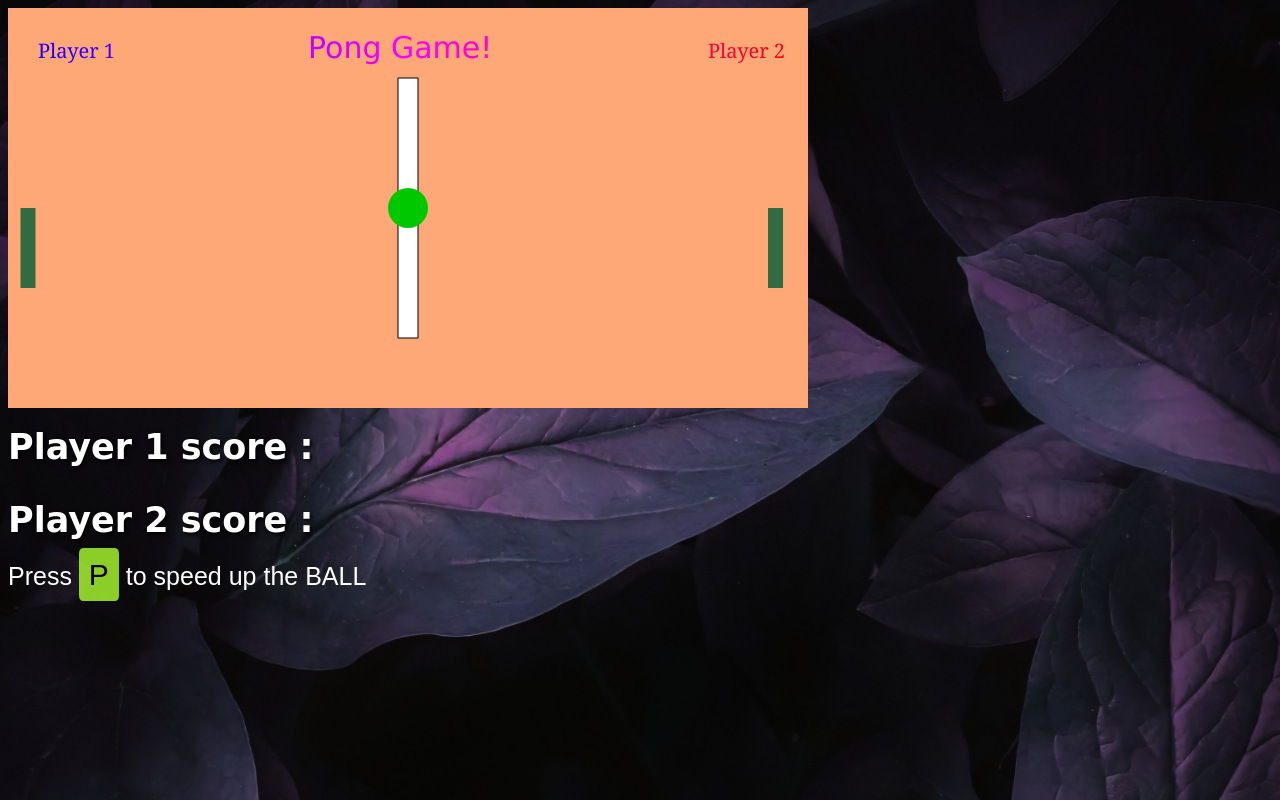
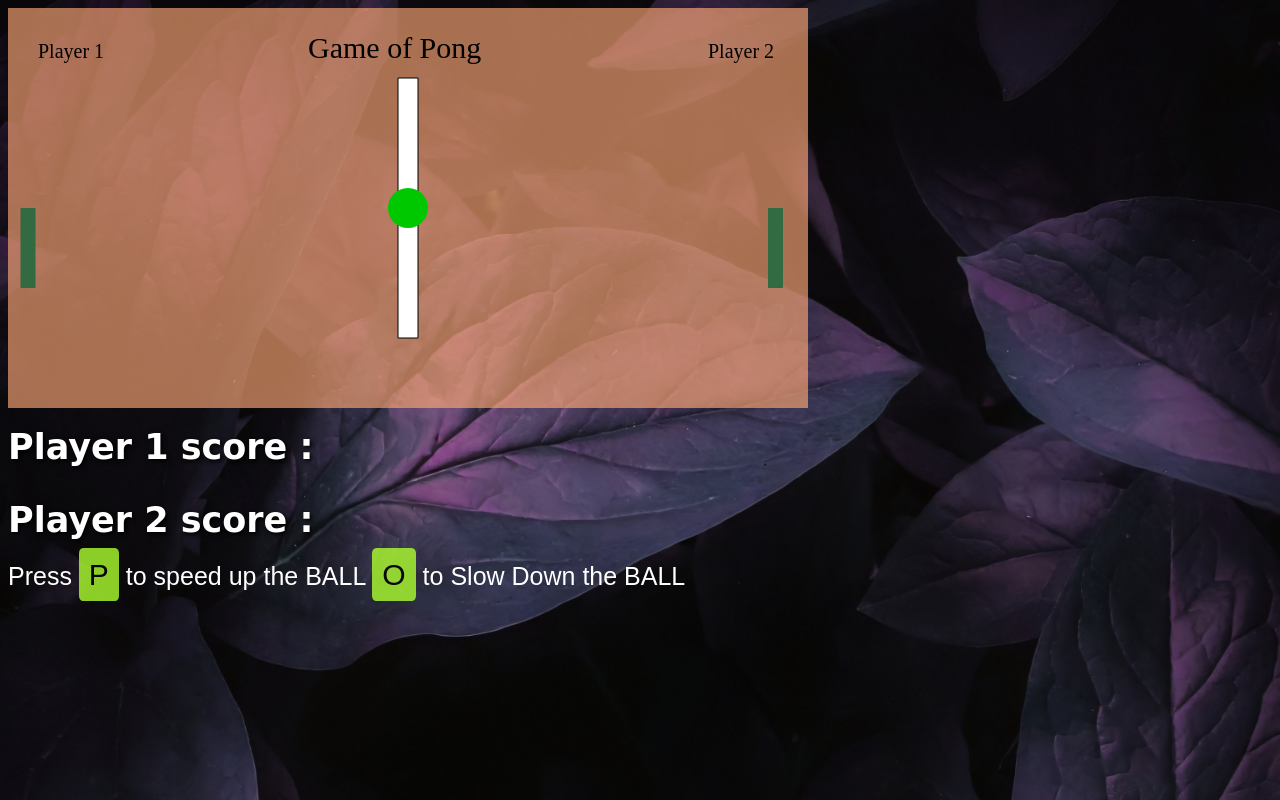
Before and after one commit to littlefish-tech/classicPong, a plain HTML site: page p.html in a window 1280 px wide. Drawn offline with Linux system fonts and the light colour scheme.

Commit message:
update text

```diff
--- a/p.html
+++ b/p.html
@@ -164,20 +164,17 @@ function draw(){
     // clear the canvas
     ctx.clearRect(0, 0, 800, 400); // clear canvas
     ctx.rect(0,0,800,400)
-    ctx.fillStyle="rgba(254, 168, 119)";
+    ctx.fillStyle="rgba(254, 168, 119, 0.65)";
     ctx.fill()
 
-    ctx.font = "30px Verdana";
-    var gradient = ctx.createLinearGradient(0, 0, canvas.width, 0);
-    gradient.addColorStop("0", "blue");
-    gradient.addColorStop("0.5", "magenta");
-    gradient.addColorStop("1.0", "red");
-    ctx.fillStyle = gradient;
-    ctx.fillText("Pong Game!", 300, 50);
+    ctx.font = '30px serif';
+    ctx.fillStyle = "black";
+    ctx.fillText('Game of Pong', 300, 50);
 
-    ctx.font = "20px Georgia";
-    ctx.fillText("Player 1", 30, 50);
-    ctx.fillText("Player 2", 700, 50);
+    ctx.font = '20px serif';
+    ctx.fillStyle = "black";
+    ctx.fillText('Player 1', 30, 50);
+    ctx.fillText('Player 2', 700, 50);
     net(ctx);
     updatePaddle1(ctx);
     paddle2(ctx);
@@ -265,7 +262,7 @@ function init(){
     <br>
     <div class="score-text">Player 2 score : <span id="score"></span></div>
     <br>
-<div class="speedText">Press <span class='pBall'>P</span> to speed up the BALL</div>
+<div class="speedText">Press <span class='pBall'>P</span> to speed up the BALL <span class='pBall'>O</span> to Slow Down the BALL</div>
     <div id="winModal" class="winModal">
         <div class="modal-content">
           <p>The Player <span id="playNum"></span> Wins</p>
```
Also changed, not shown: pComputer.html (+4 -8 lines).
